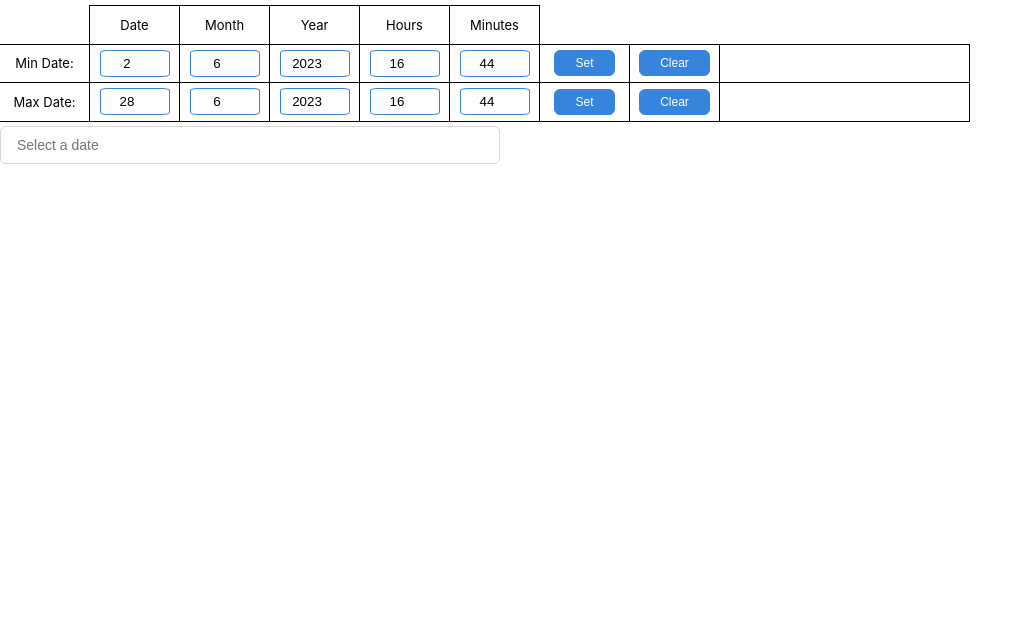
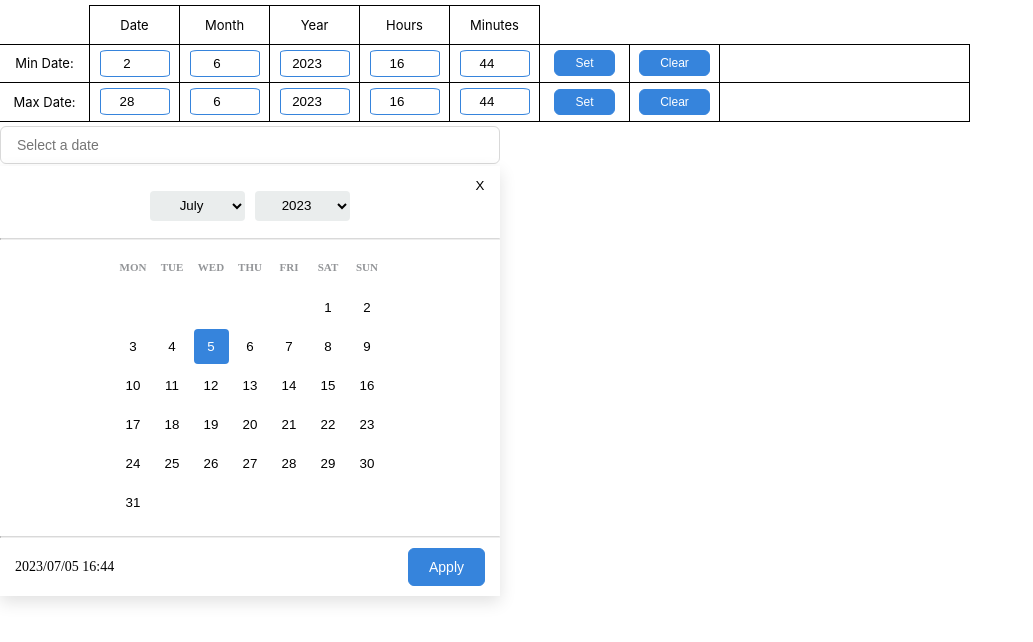
Before and after one commit to snigdho611/custom-react-datepicker, a React (Create React App) app: page / in a window 1280 px wide. Shown: the top 642 px of the page, without its empty margins (0-1033 px from the left). Built offline with nearby package versions, Linux system fonts and the light colour scheme.

Commit message:
Adding timepicker as an optional parameter

```diff
--- a/src/App.tsx
+++ b/src/App.tsx
@@ -228,6 +228,7 @@ function App() {
         }}
         min={min}
         max={max}
+        timepicker={false}
       />
     </>
   );
--- a/src/components/Datepicker/index.scss
+++ b/src/components/Datepicker/index.scss
@@ -103,7 +103,9 @@ $foreground-light: #7cb3f2;
         display: grid;
         grid-template-columns: repeat(7, $cellwidth);
         gap: 4px;
-        font-size: 10px;
+        font-size: 11px;
+        font-weight: bold;
+
         &_cell {
           text-align: center;
           display: flex;
--- a/src/components/Datepicker/index.tsx
+++ b/src/components/Datepicker/index.tsx
@@ -13,6 +13,7 @@ const Datepicker: React.FC<IDatepickerProps> = ({
   disabled = false,
   min = null,
   max = null,
+  timepicker = true,
 }) => {
   const current = {
     date: new Date().getDate(),
@@ -55,7 +56,7 @@ const Datepicker: React.FC<IDatepickerProps> = ({
 
   const menuRef = useRef<HTMLDivElement | null>(null);
   const inputRef = useRef<HTMLInputElement | null>(null);
-  const [open, setOpen] = useState<boolean>(false);
+  const [open, setOpen] = useState<boolean>(true);
 
   useEffect(() => {
     if (disabled) {
@@ -266,6 +267,7 @@ const Datepicker: React.FC<IDatepickerProps> = ({
             min={min}
             max={max}
           />
+          {timepicker ? (
             <Time
               onTimeClickHour={onTimeClickHour}
               onTimeClickMinute={onTimeClickMinute}
@@ -273,6 +275,7 @@ const Datepicker: React.FC<IDatepickerProps> = ({
               hoursRange={hoursRange}
               minutesRange={minutesRange}
             />
+          ) : null}
           <Footer handleConfirm={handleConfirm} menuDisplayDate={menuDisplayDate} />
         </div>
       ) : null}
--- a/src/interface/index.d.ts
+++ b/src/interface/index.d.ts
@@ -14,6 +14,7 @@ export interface IDatepickerProps {
   onChange: (date: Date) => void;
   min?: Date | null;
   max?: Date | null;
+  timepicker?: boolean;
 }
 
 export interface ICalendarProps {
```
Lines whose indentation alone changed are shown as unchanged.
